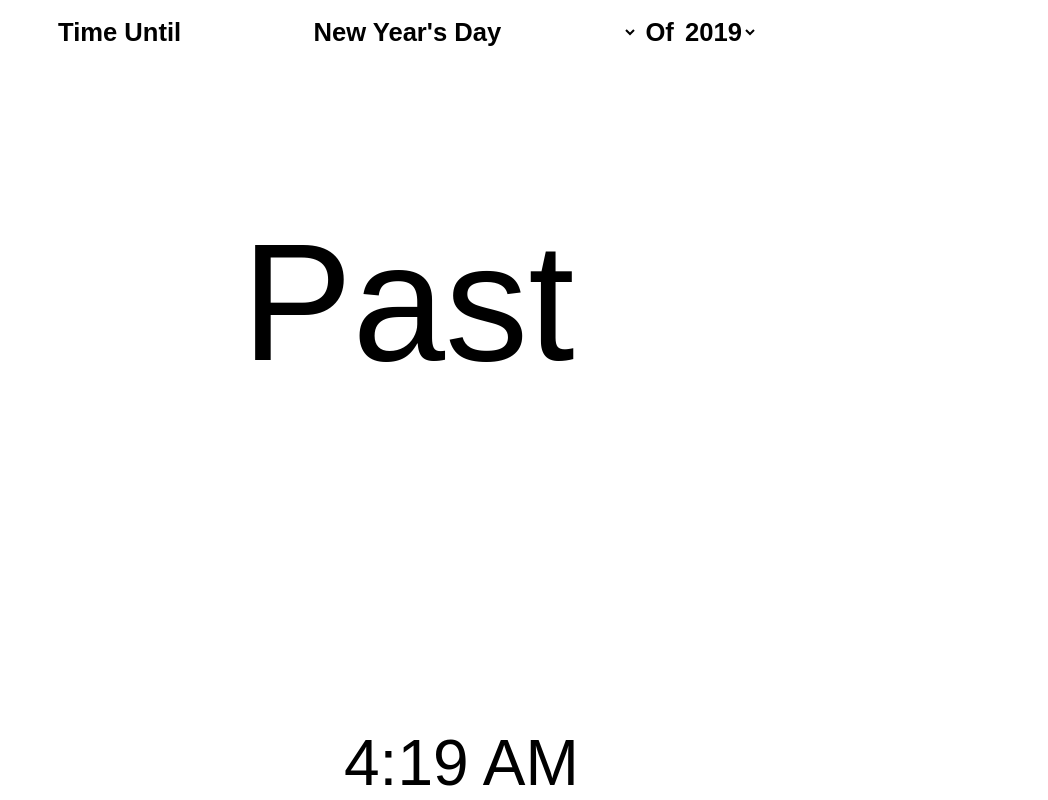
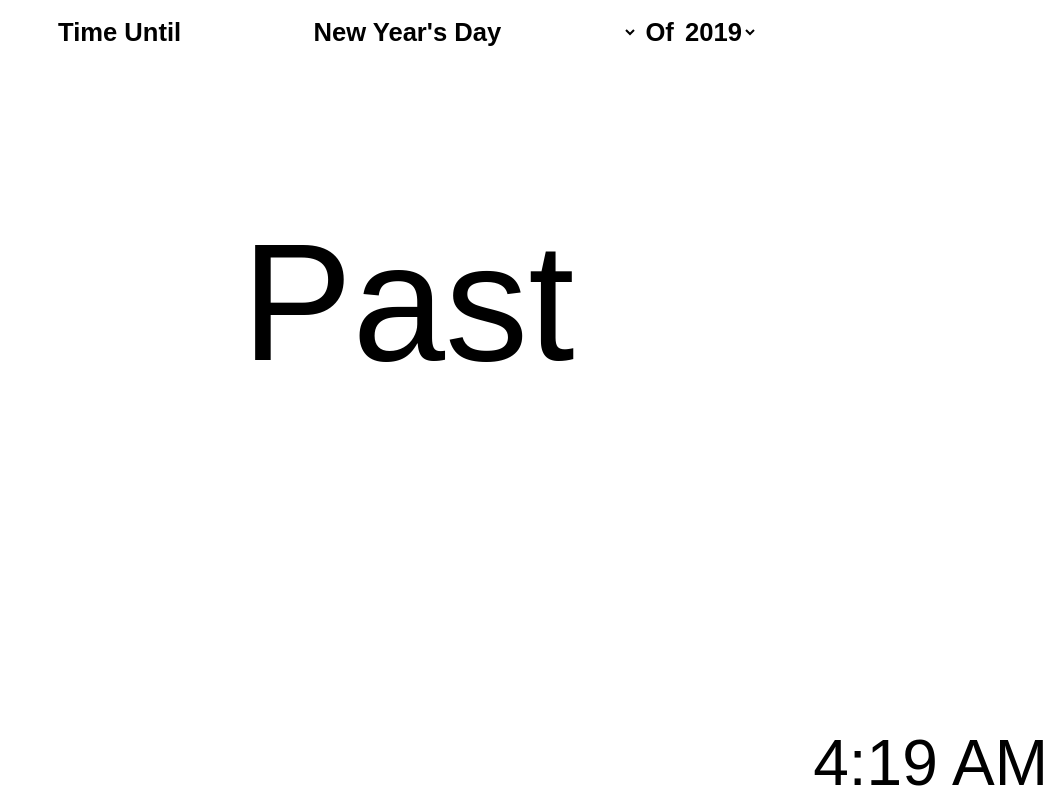
Before and after one commit to ConnorCoder/countdown, a plain HTML site: page index.html in a window 1280 px wide. Shown: the whole page, without its empty margins (232-1280 px from the left). Drawn offline with Linux system fonts and the light colour scheme.

Commit message:
Update index.html

```diff
--- a/index.html
+++ b/index.html
@@ -27,7 +27,8 @@
       position: fixed;
       bottom: 0px;
       font-size: 5vw;
-      left: calc(50% - 5vw);
+      /**left: calc(50% - 5vw);**/
+      right: 0px;
     }
   </style>
   <script src="script.js"></script>
```
